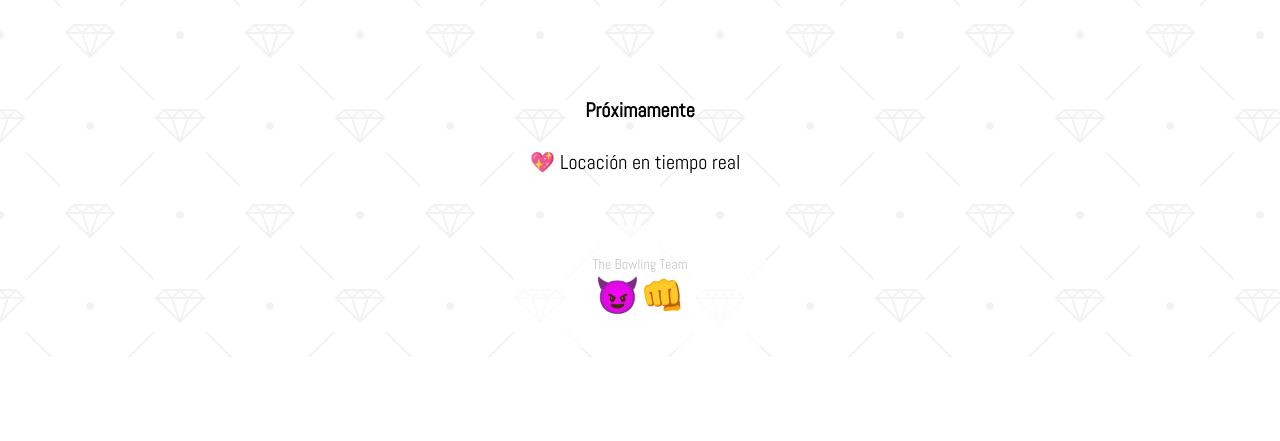
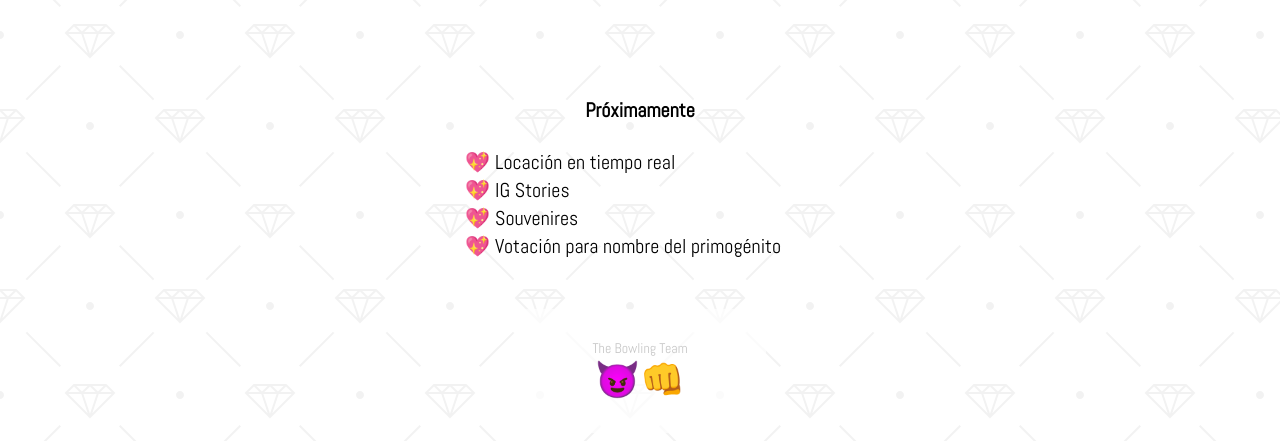
Before and after one commit to maxigimenez/FILO, a plain HTML site: page index.html in a window 1280 px wide. Shown: the part 594-1035 px from the top of the page. Before the commit the page ends 951 px from the top, so only its background shows below. Drawn offline with Linux system fonts and the light colour scheme.

Commit message:
more features + tweaks CSS

```diff
--- a/assets/css/main_styles.css
+++ b/assets/css/main_styles.css
@@ -55,15 +55,17 @@ p {
 
 .features-roadmap {
   margin: 0 auto;
-  max-width: 300px;
+  max-width: 350px;
 }
 
 .features-list {
   list-style-type: none;
   text-align: left;
+  padding: 0;
 }
 
 .features-list li {
+  margin-bottom: 2px;
   padding-left: 30px;
   position: relative;
 }
--- a/index.html
+++ b/index.html
@@ -52,6 +52,9 @@
         <h4>Próximamente</h4>
         <ul class="features-list">
           <li>Locación en tiempo real</li>
+          <li>IG Stories</li>
+          <li>Souvenires</li>
+          <li>Votación para nombre del primogénito</li>
         </ul>
       </section>
     </main> <!-- end of main__content -->
```
